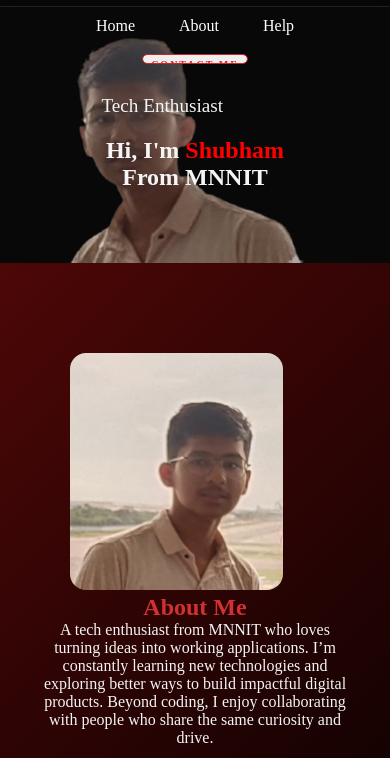
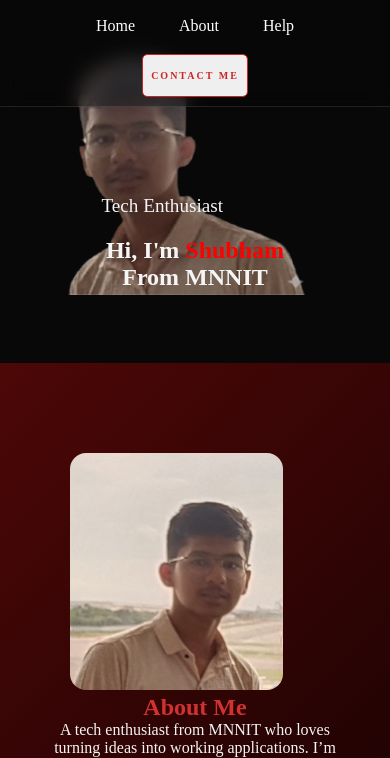
Before and after one commit to Mettu-Shubham/portfolio, a plain HTML site: page index.html in a window 390 px wide. Shown: the part 63-821 px from the top of the page. Drawn offline with Linux system fonts and the light colour scheme.

Commit message:
adjusted-button

```diff
--- a/style.css
+++ b/style.css
@@ -207,7 +207,7 @@ nav ul li a:hover::after{
 
  .contact-btn {
   display: inline-block;
-  padding: 0.6em 1.2em;
+  padding: 0.6rem 1.2rem;
   border: none;
   border-radius: 4px;
   font-weight: bold;
@@ -369,6 +369,7 @@ footer {
         flex-direction: column;
         align-items: flex-start;
         padding: 10px 20px;
+
     }
     nav ul{
         flex-direction: column;
@@ -408,14 +409,10 @@ footer {
     .resume-btn, .contact-btn{
         font-size: 10px;
         padding: 0.4em 0.8em;
+         height: 200px;
     }
     .about-col1 img{
         max-width: 250px;
-    }
-}
-@media screen and (max-width: 768px){
-    #header {
-        background-position: center top; /* show top of image on mobiles */
     }
 }
 
@@ -425,8 +422,8 @@ footer {
     position: absolute;
     z-index: -3;
     height: 100vh;
-    top: 0;
-    right: 5rem;
+    top: 20px;
+
 }
 
 @media screen and (max-width:2135px){
@@ -447,9 +444,8 @@ footer {
         height: 40vh;
     }
 }
-@media screen and (max-width:720px){
-    .Shubham{
-        right: 5rem;
-        height: 40vh;
-    }
+@media screen and (max-width: 768px){
+.navbar{
+    height: 170px;
 }
+}
```
